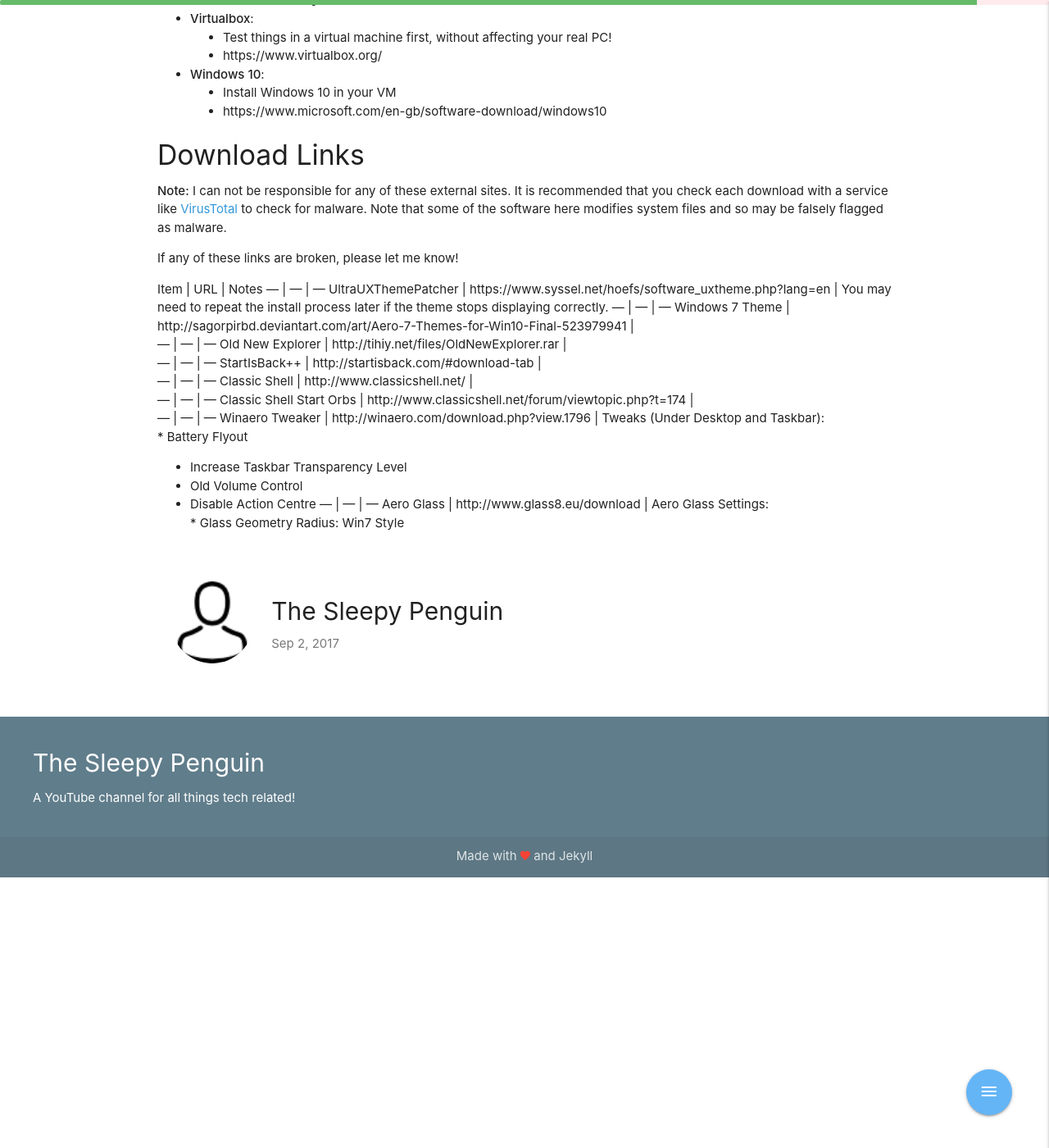
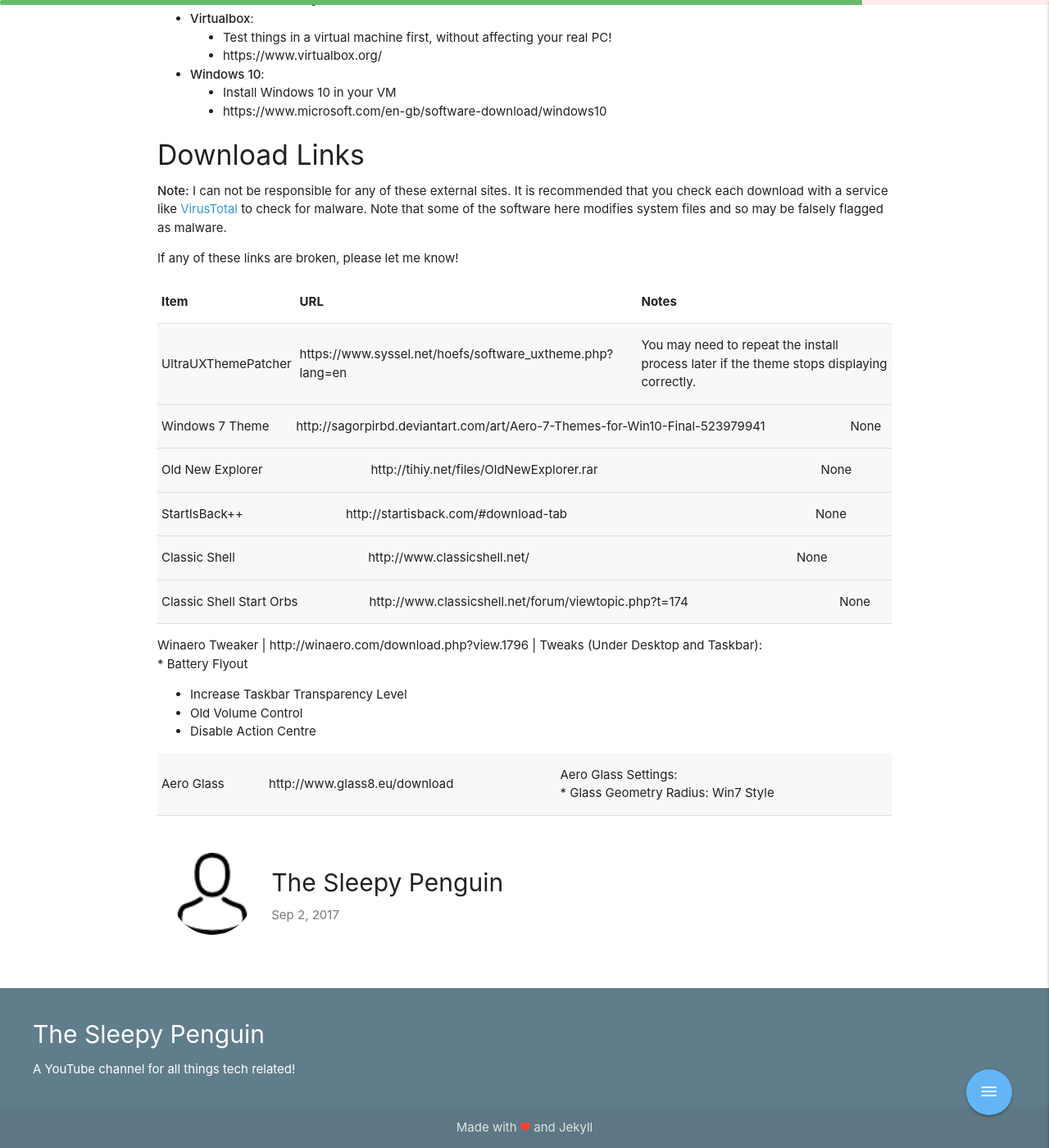
Before and after one commit to TheSleepyPenguin/TheSleepyPenguin.github.io, a Jekyll site: the page built from _posts/2017-09-02-win10-look-like-win7.md, in a window 1280 px wide and 1400 px high, scrolled down 2309 px. Shown: the whole window at 82% size. Built offline with Jekyll 4.4.1, drawn with Linux system fonts in a browser that asks for light colours; nearby versions of some CDN libraries.

Commit message:
Update 2017-09-02-win10-look-like-win7.md

```diff
--- a/_posts/2017-09-02-win10-look-like-win7.md
+++ b/_posts/2017-09-02-win10-look-like-win7.md
@@ -81,20 +81,20 @@
 Item | URL | Notes
 --- | --- | ---
 UltraUXThemePatcher | https://www.syssel.net/hoefs/software_uxtheme.php?lang=en | You may need to repeat the install process later if the theme stops displaying correctly.
---- | --- | ---
-Windows 7 Theme | http://sagorpirbd.deviantart.com/art/Aero-7-Themes-for-Win10-Final-523979941 |
---- | --- | ---
-Old New Explorer | http://tihiy.net/files/OldNewExplorer.rar |
---- | --- | ---
-StartIsBack++ | http://startisback.com/#download-tab |
---- | --- | ---
-Classic Shell | http://www.classicshell.net/ |
---- | --- | ---
-Classic Shell Start Orbs | http://www.classicshell.net/forum/viewtopic.php?t=174 |
---- | --- | ---
+
+Windows 7 Theme | http://sagorpirbd.deviantart.com/art/Aero-7-Themes-for-Win10-Final-523979941 | None
+
+Old New Explorer | http://tihiy.net/files/OldNewExplorer.rar | None
+
+StartIsBack++ | http://startisback.com/#download-tab | None
+
+Classic Shell | http://www.classicshell.net/ | None
+
+Classic Shell Start Orbs | http://www.classicshell.net/forum/viewtopic.php?t=174 | None
+
 Winaero Tweaker | http://winaero.com/download.php?view.1796 | Tweaks (Under Desktop and Taskbar):<br>* Battery Flyout<br>
 * Increase Taskbar Transparency Level<br>
 * Old Volume Control<br>
 * Disable Action Centre
---- | --- | ---
+
 Aero Glass | http://www.glass8.eu/download | Aero Glass Settings:<br>* Glass Geometry Radius: Win7 Style
```
